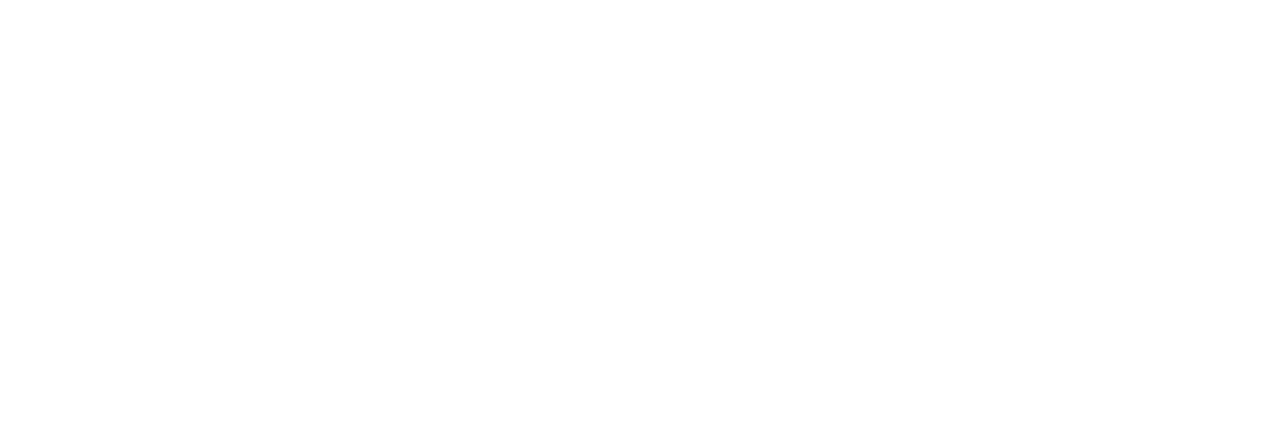
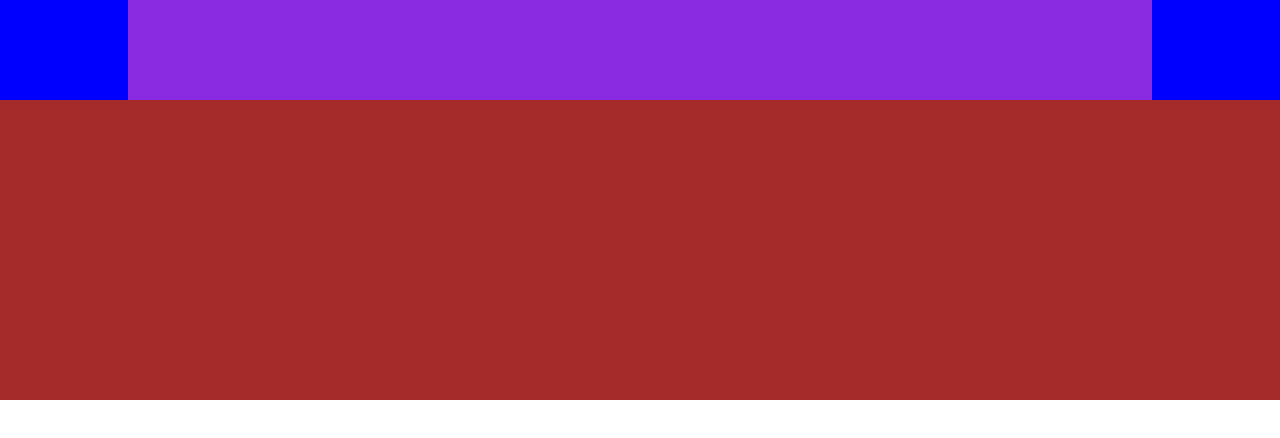
Before and after one commit to Linuxpert/htmlcss-discord, a plain HTML site: page index.html in a window 1280 px wide. Drawn offline with Linux system fonts and the light colour scheme.

Commit message:
layout header e jumbotron

```diff
--- a/css/style.css
+++ b/css/style.css
@@ -3,3 +3,24 @@
     padding: 0;
     box-sizing: border-box;
 }
+
+header {
+    height: 100px;
+    /* debug */
+    background-color: blue;
+}
+
+.container-center {
+    width: 80%;
+    margin: 0 auto;
+    /* debug */
+    background-color: blueviolet;
+    height: 100px;
+}
+
+#jumbotron {
+    width: 100vw;
+    /* debug */
+    background-color: brown;
+    height: 300px;
+}
--- a/index.html
+++ b/index.html
@@ -7,7 +7,49 @@
     <link rel="stylesheet" href="css/style.css">
     <title>discord</title>
 </head>
+
 <body>
+
+    <header>
+        <!-- container center -->
+        <div class="container-center">
+            <!-- navigazione -->
+            <div>
+
+            </div>
+
+        </div>
+
+        <!-- jumbotron -->
+        <section id="jumbotron">
+
+        </section>
+    </header>
+
+    <!-- blocco principale -->
+    <main>
+        <!-- sezione 1 -->
+        <section>
+
+        </section>
+
+        <!-- altre sezioni -->
+    </main>
+
+    <!-- footer -->
+    <footer>
+
+        <!-- parte alta -->
+        <section>
+
+        </section>
+
+        <!-- parte bassa -->
+        <section>
+
+        </section>
+
+    </footer>
 
 </body>
 </html>
```
